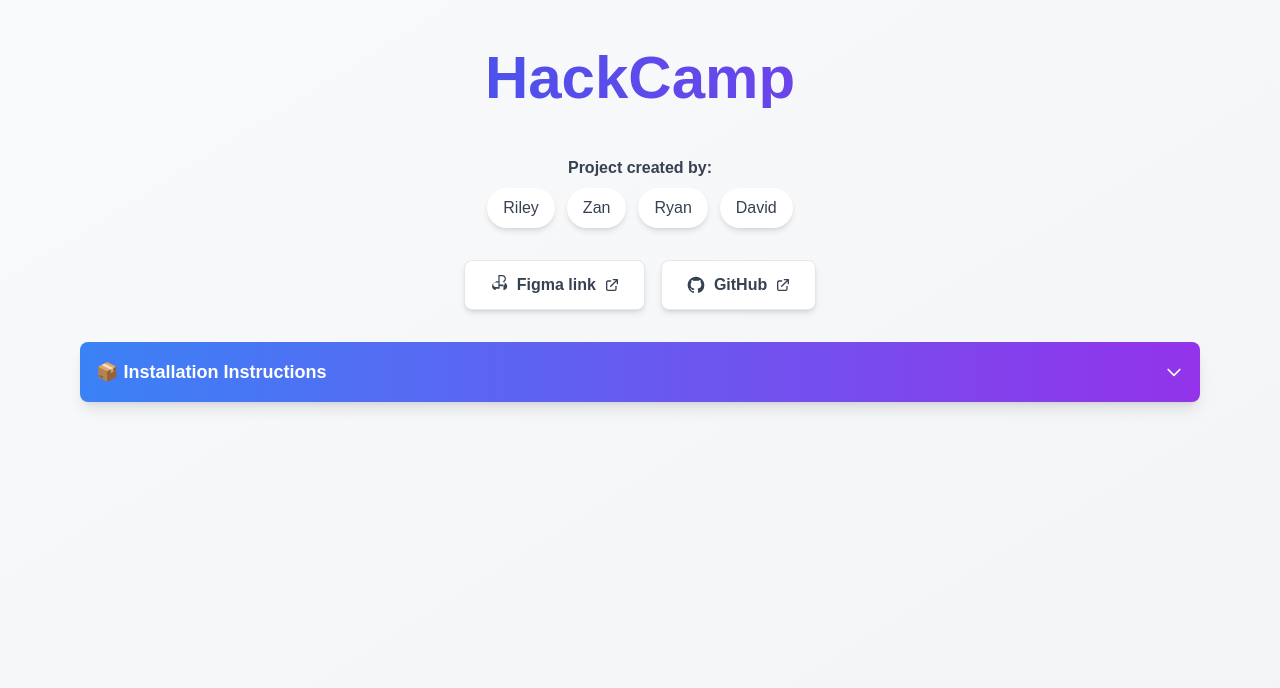
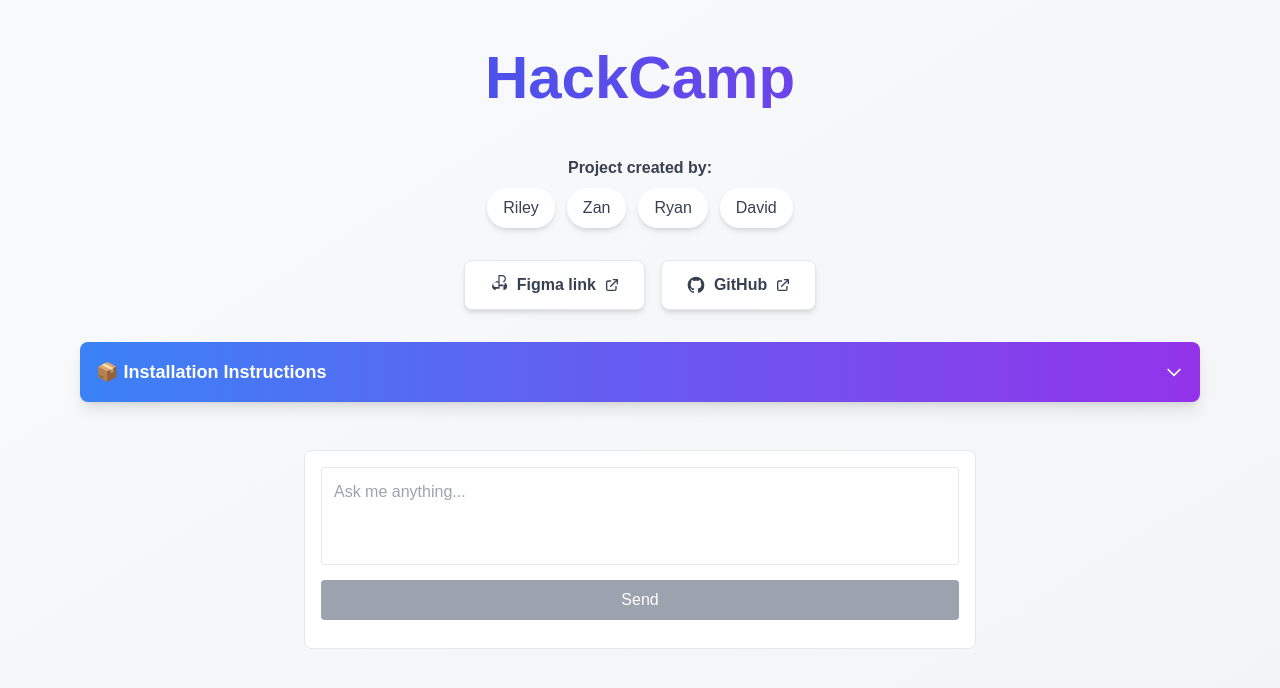
Before and after one commit to Rileyuwu/HackCamp, a Next.js app: page / in a window 1280 px wide. Shown: the top 688 px of the page. Built offline with nearby package versions, Linux system fonts and the light colour scheme.

Commit message:
Add simplified chat component back to homepage

```diff
--- a/app/components/Chat.tsx
+++ b/app/components/Chat.tsx
@@ -12,7 +12,7 @@ export default function Chat() {
     if (!message.trim()) return;
 
     setLoading(true);
-    setResponse(''); // Clear previous response
+    setResponse('');
 
     try {
       const res = await fetch('/api/chat', {
@@ -27,43 +27,38 @@ export default function Chat() {
         setResponse(`Error: ${data.error || 'Failed to get response'}`);
       } else {
         setResponse(data.response || data.message);
-        setMessage(''); // Clear input after sending
+        setMessage('');
       }
     } catch (error) {
-      setResponse('Error: Could not send message. Please check your connection.');
+      setResponse('Error: Could not send message.');
     } finally {
       setLoading(false);
     }
   }
 
   return (
-    <div className="w-full max-w-2xl mx-auto p-6 bg-white dark:bg-gray-800 rounded-xl shadow-lg border border-gray-200 dark:border-gray-700">
-      <h2 className="text-2xl font-semibold mb-4 bg-gradient-to-r from-blue-600 to-purple-600 bg-clip-text text-transparent">
-        💬 GPT integration.
-      </h2>
-
-      <form onSubmit={handleSubmit} className="mb-4">
+    <div className="w-full max-w-2xl mx-auto p-4 border rounded-lg bg-white dark:bg-gray-800">
+      <form onSubmit={handleSubmit} className="mb-3">
         <textarea
           value={message}
           onChange={(e) => setMessage(e.target.value)}
-          placeholder="Type your message here..."
-          className="w-full p-3 border rounded-lg mb-3 resize-none focus:outline-none focus:ring-2 focus:ring-blue-500"
-          rows={4}
+          placeholder="Ask me anything..."
+          className="w-full p-3 border rounded mb-2 resize-none"
+          rows={3}
           disabled={loading}
         />
         <button
           type="submit"
           disabled={loading || !message.trim()}
-          className="px-6 py-2 bg-gradient-to-r from-blue-500 to-purple-600 text-white rounded-lg hover:from-blue-600 hover:to-purple-700 disabled:from-gray-400 disabled:to-gray-400 disabled:cursor-not-allowed font-medium shadow-md transition-all"
+          className="w-full px-4 py-2 bg-blue-500 text-white rounded hover:bg-blue-600 disabled:bg-gray-400"
         >
           {loading ? 'Sending...' : 'Send'}
         </button>
       </form>
 
       {response && (
-        <div className="mt-4 p-4 bg-gradient-to-r from-blue-50 to-purple-50 dark:from-gray-700 dark:to-gray-700 rounded-lg border border-blue-200 dark:border-gray-600">
-          <h3 className="font-semibold mb-2 text-gray-800 dark:text-gray-200">Response:</h3>
-          <p className="whitespace-pre-wrap text-gray-700 dark:text-gray-300">{response}</p>
+        <div className="mt-3 p-3 bg-gray-100 dark:bg-gray-700 rounded">
+          <p className="text-sm whitespace-pre-wrap">{response}</p>
         </div>
       )}
     </div>
--- a/app/page.tsx
+++ b/app/page.tsx
@@ -1,4 +1,5 @@
 import InstallationDropdown from "./components/InstallationDropdown";
+import Chat from "./components/Chat";
 
 export default function Home() {
   return (
@@ -75,6 +76,11 @@ export default function Home() {
         <div className="mb-12">
           <InstallationDropdown />
         </div>
+
+        {/* Chat Component */}
+        <div className="mb-12">
+          <Chat />
+        </div>
       </div>
     </main>
   );
```
